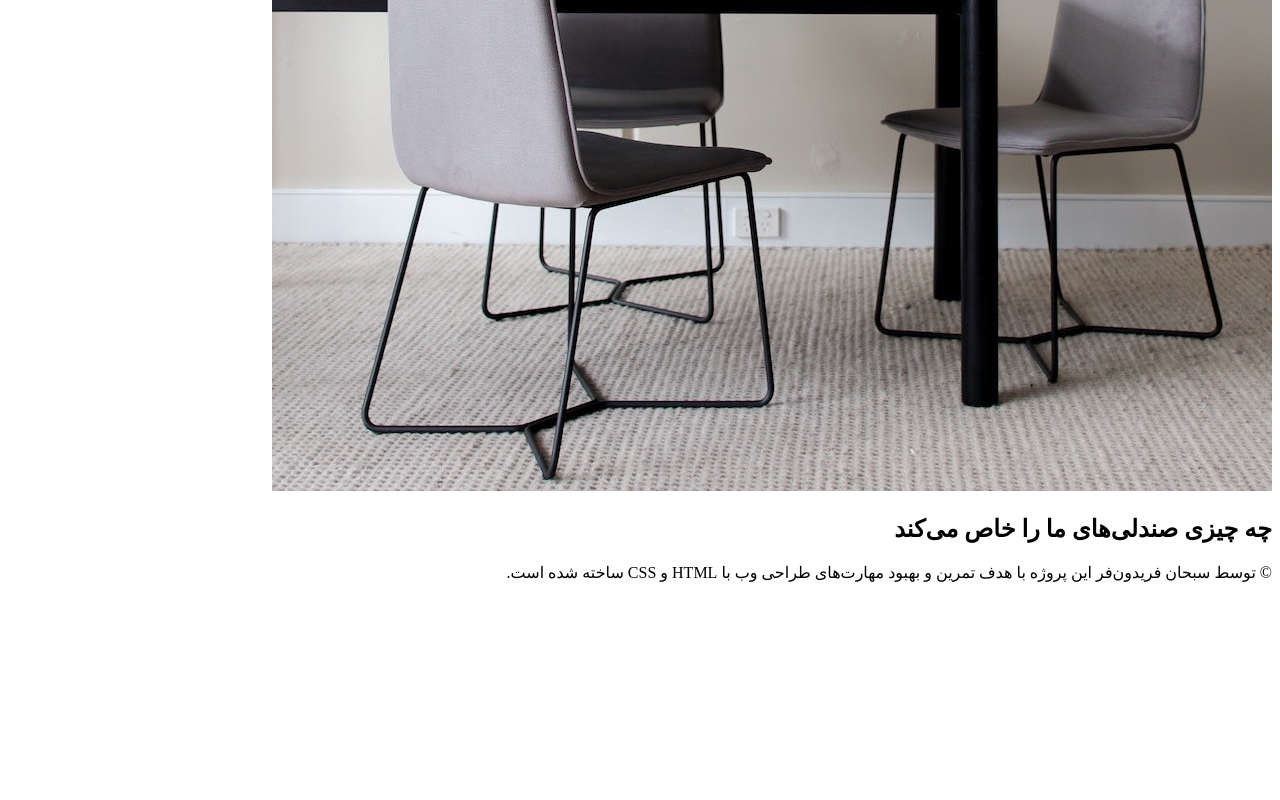
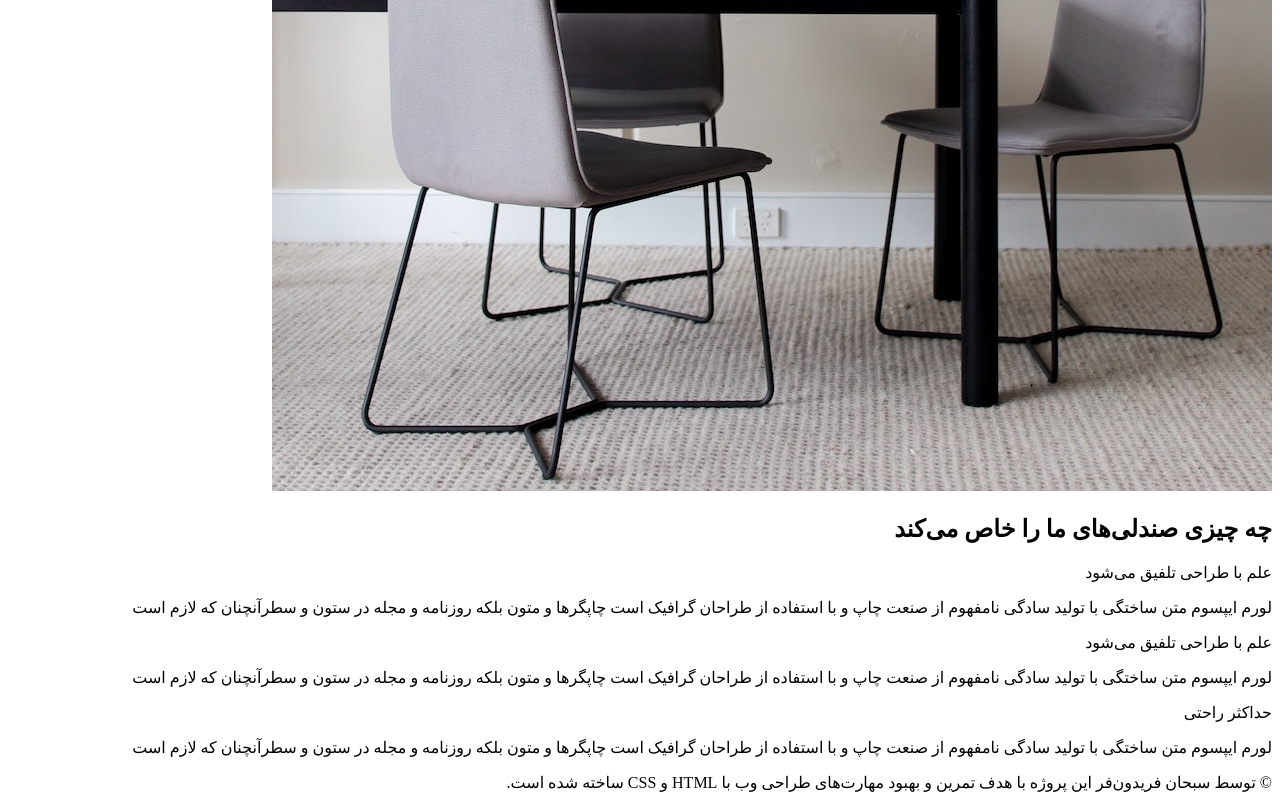
Before and after one commit to sobhan-fereidunfar/WebPractice, a plain HTML site: page index.html in a window 1280 px wide. Shown: the part 663-1463 px from the top of the page. Before the commit the page ends 1253 px from the top, so only its background shows below. Drawn offline with Linux system fonts and the light colour scheme.

Commit message:
Update layout and styles for furniture shop project

```diff
--- a/index.html
+++ b/index.html
@@ -22,7 +22,32 @@
       </header>
       <section>
         <h2>چه چیزی صندلی‌های ما را خاص می‌کند</h2>
-        <div class="grid-3-cols"></div>
+        <div class="grid-3-cols">
+          <div>
+            <p class="features-title">علم با طراحی تلفیق می‌شود</p>
+            <p class="features-text">
+              لورم ایپسوم متن ساختگی با تولید سادگی نامفهوم از صنعت چاپ و با
+              استفاده از طراحان گرافیک است چاپگرها و متون بلکه روزنامه و مجله در
+              ستون و سطرآنچنان که لازم است
+            </p>
+          </div>
+          <div>
+            <p class="features-title">علم با طراحی تلفیق می‌شود</p>
+            <p class="features-text">
+              لورم ایپسوم متن ساختگی با تولید سادگی نامفهوم از صنعت چاپ و با
+              استفاده از طراحان گرافیک است چاپگرها و متون بلکه روزنامه و مجله در
+              ستون و سطرآنچنان که لازم است
+            </p>
+          </div>
+          <div>
+            <p class="features-title">حداکثر راحتی</p>
+            <p class="features-text">
+              لورم ایپسوم متن ساختگی با تولید سادگی نامفهوم از صنعت چاپ و با
+              استفاده از طراحان گرافیک است چاپگرها و متون بلکه روزنامه و مجله در
+              ستون و سطرآنچنان که لازم است
+            </p>
+          </div>
+        </div>
       </section>
       <footer>
         © توسط سبحان فریدون‌فر این پروژه با هدف تمرین و بهبود مهارت‌های طراحی وب
```
